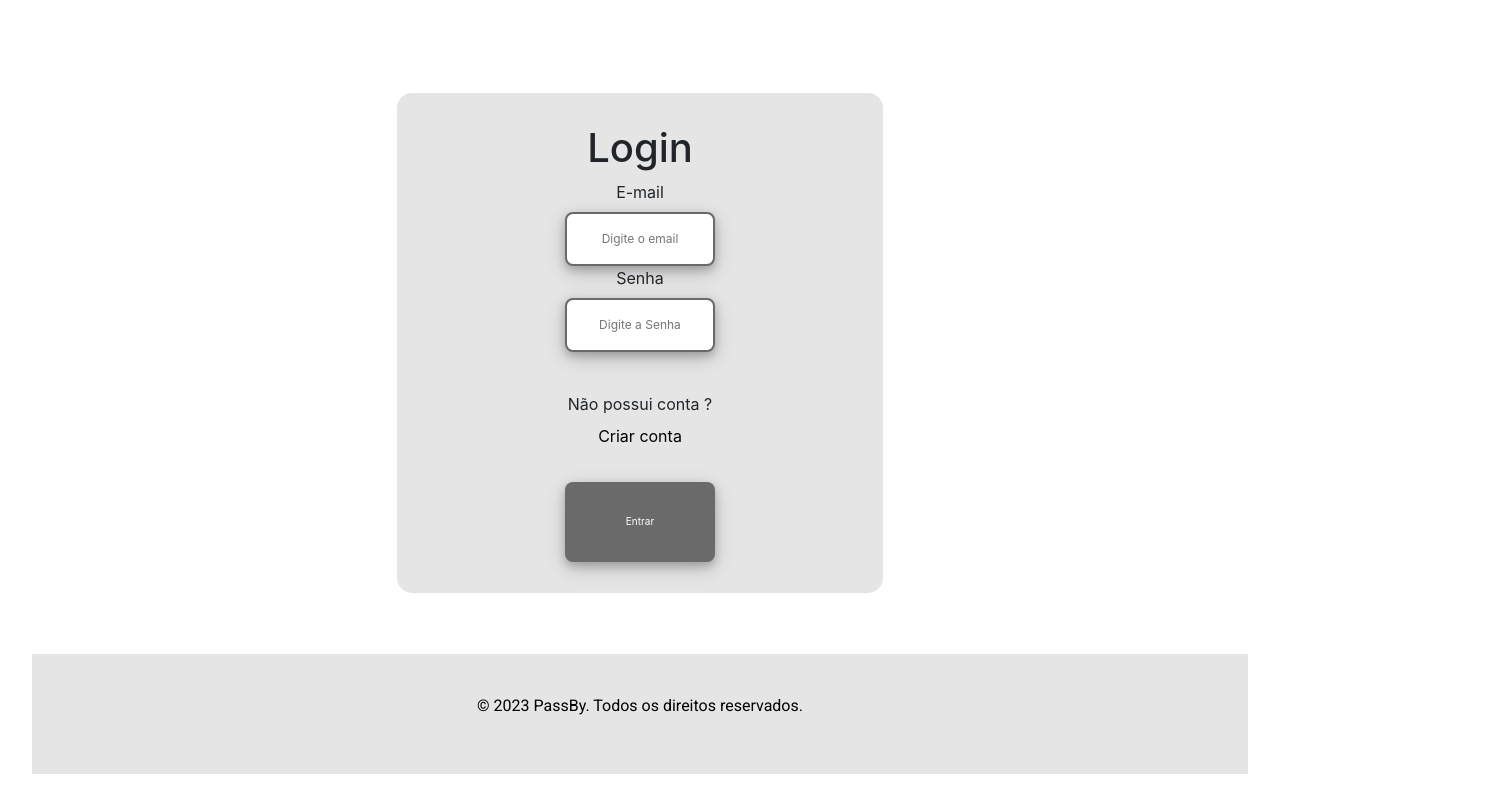
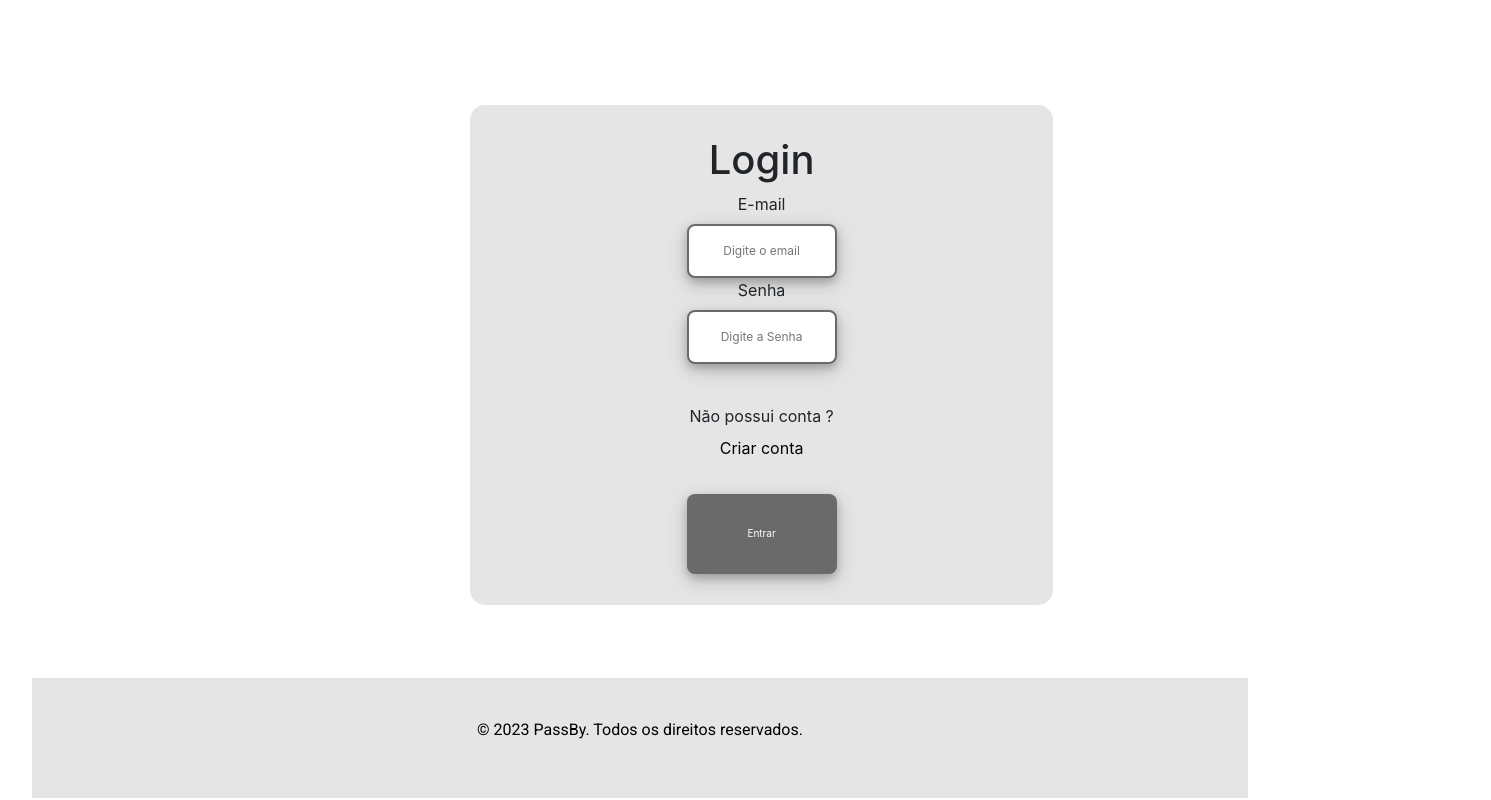
Before and after one commit to AGuariente/PASSBY-REACT, a React (Vite) app: page / in a window 1280 px wide. Shown: the top 800 px of the page, 1491 px wide, since content can reach past the window. Built offline with nearby package versions, Linux system fonts and the light colour scheme.

Commit message:
Update Login.css

```diff
--- a/src/components/login/Login.css
+++ b/src/components/login/Login.css
@@ -1,6 +1,6 @@
 .login_body {
-    height: 100%;
-    width: 100%;
+    height: 110%;
+    width: 120%;
     display: flex;
     justify-content: center;
 }
```
